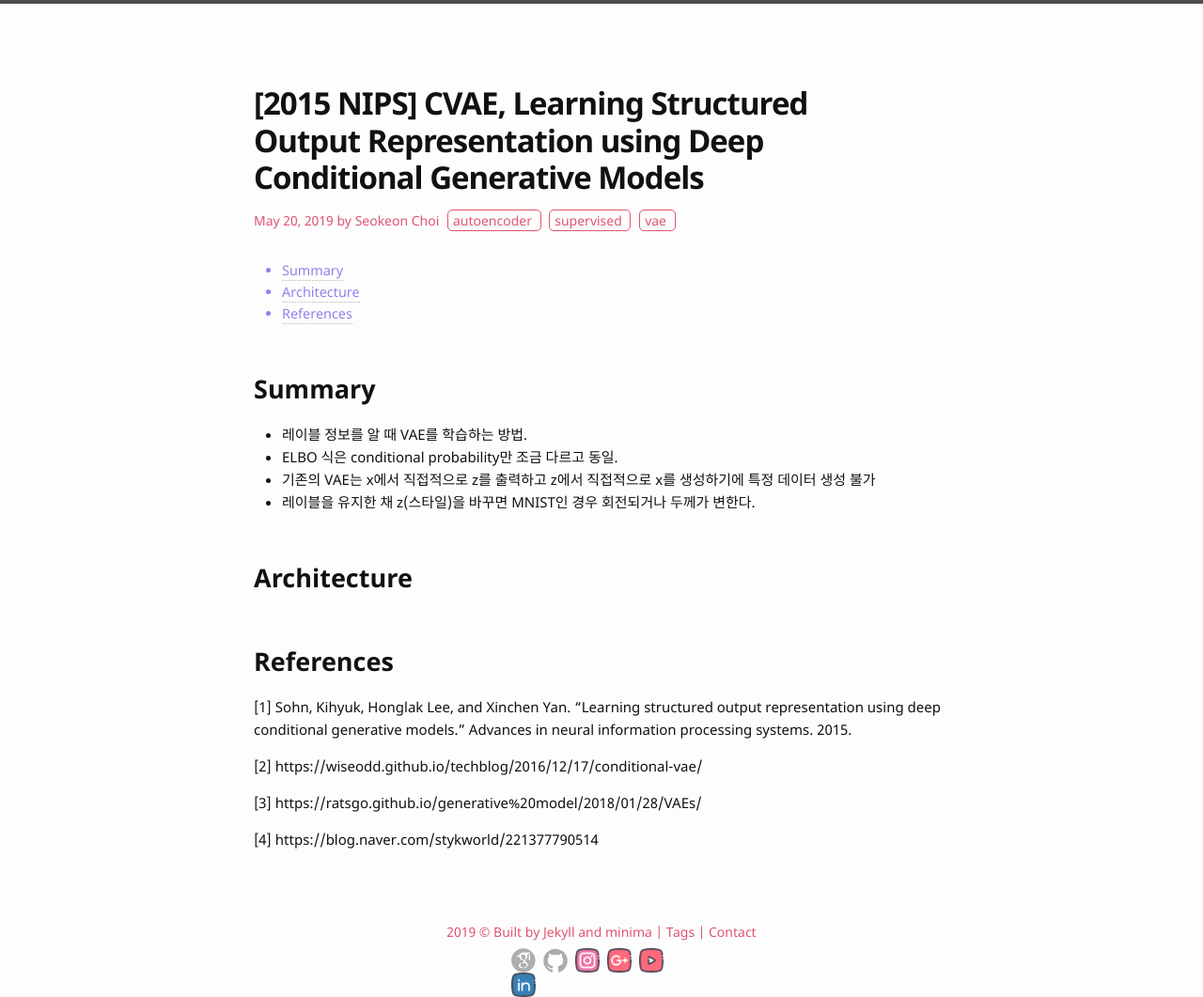
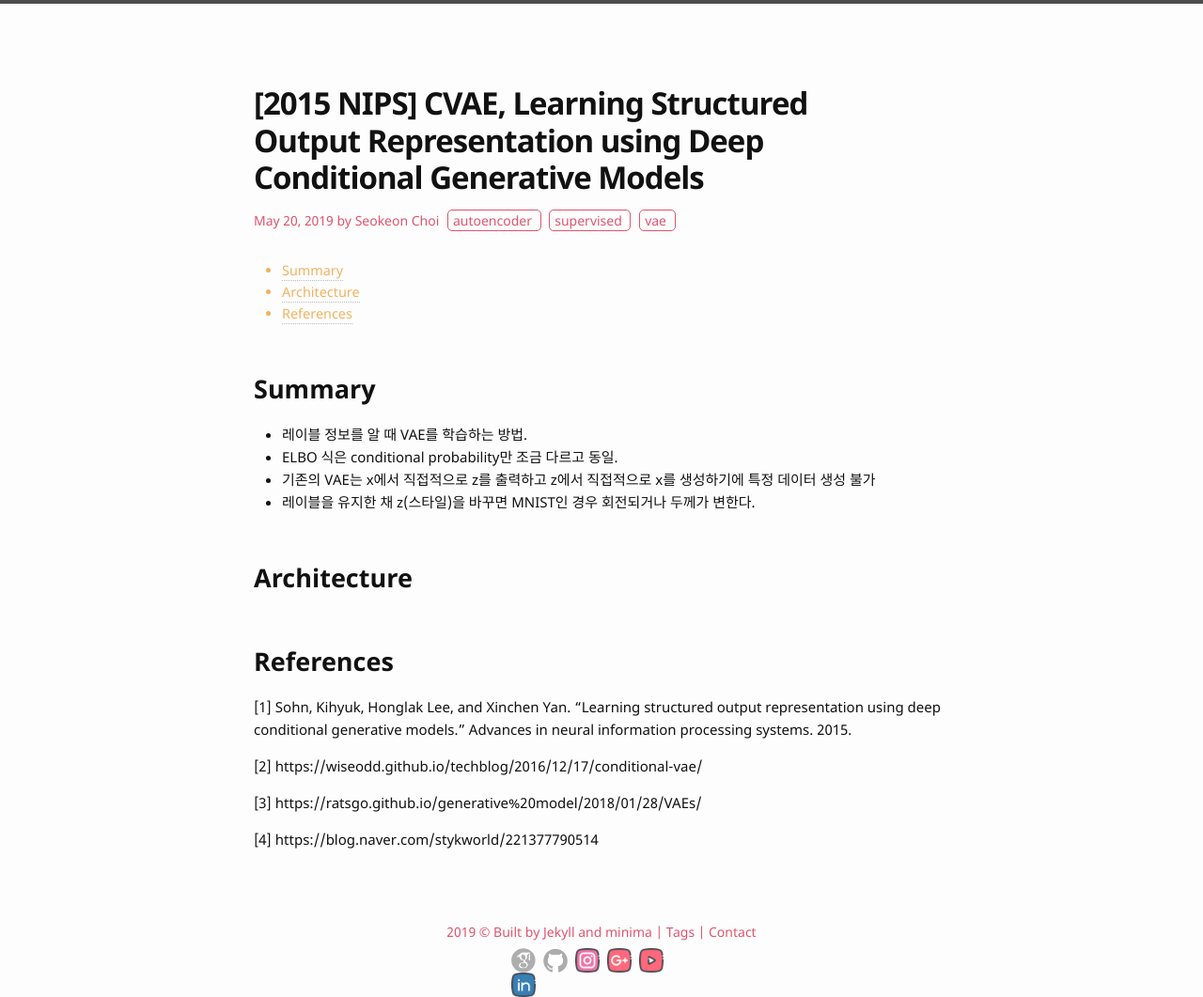
Before and after one commit to bismex/bismex.github.io, a Jekyll site: the page built from _posts/2019-05-20-CVAE.md, in a window 1280 px wide and 1061 px high. Shown: the whole window at 94% size. Built offline with Jekyll 4.4.1, drawn with Linux system fonts in a browser that asks for light colours.

Commit message:
Update main.scss

```diff
--- a/_sass/main.scss
+++ b/_sass/main.scss
@@ -14,13 +14,13 @@ $spacing-unit:     30px !default;
 
 $text-color:       #111 !default;
 $background-color: #fdfdfd !default;
-$brand-color:      #9080ee !default;
+$brand-color:      #f2b25f !default;
 
 $grey-color:       #df556f !default;
 $grey-color-light: lighten($grey-color, 40%) !default;
 $grey-color-dark:  darken($grey-color, 20%) !default;
 
-$crimson-color:         #f2b25f;
+$crimson-color:         #7060be;
 $crimson-color-light:   #9080ee;
 $crimson-color-very-light:   lighten($crimson-color, 40%) !default;
 $crimson-color-dark:    #ef657f;
```
